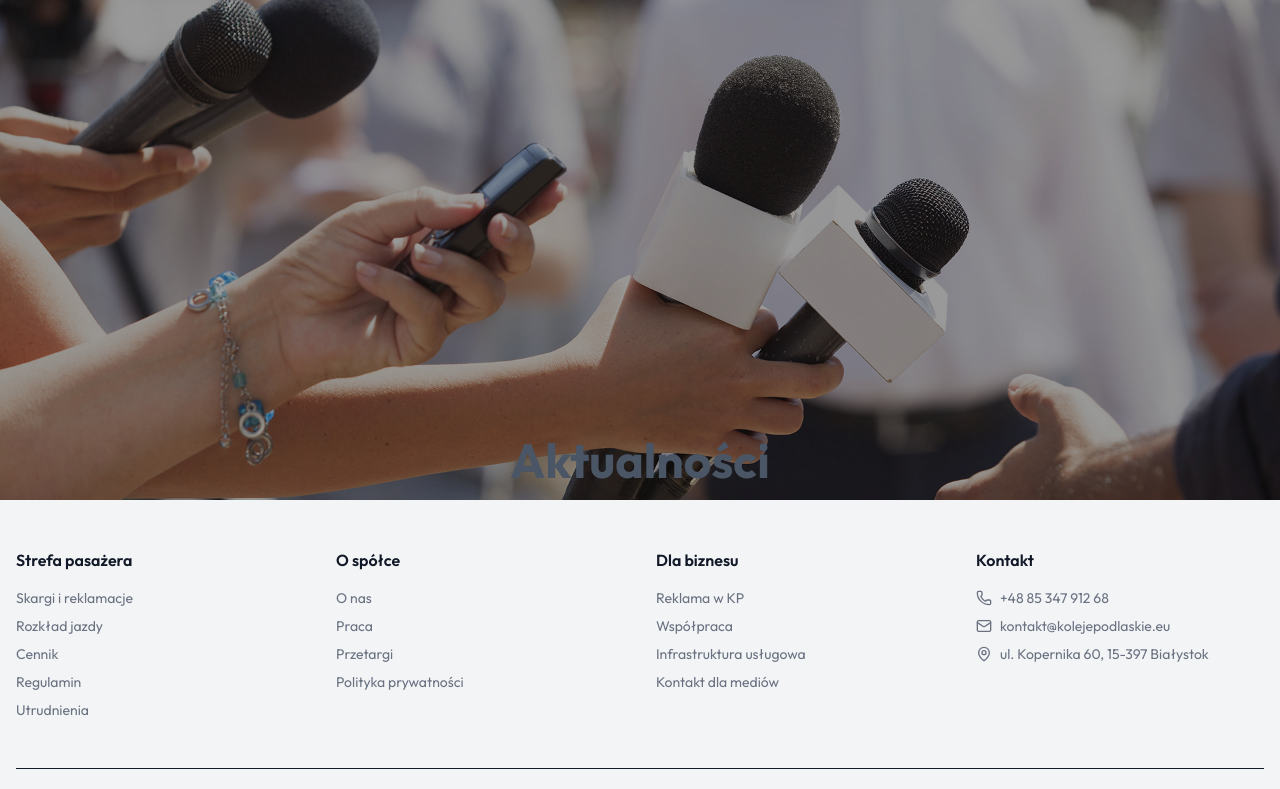
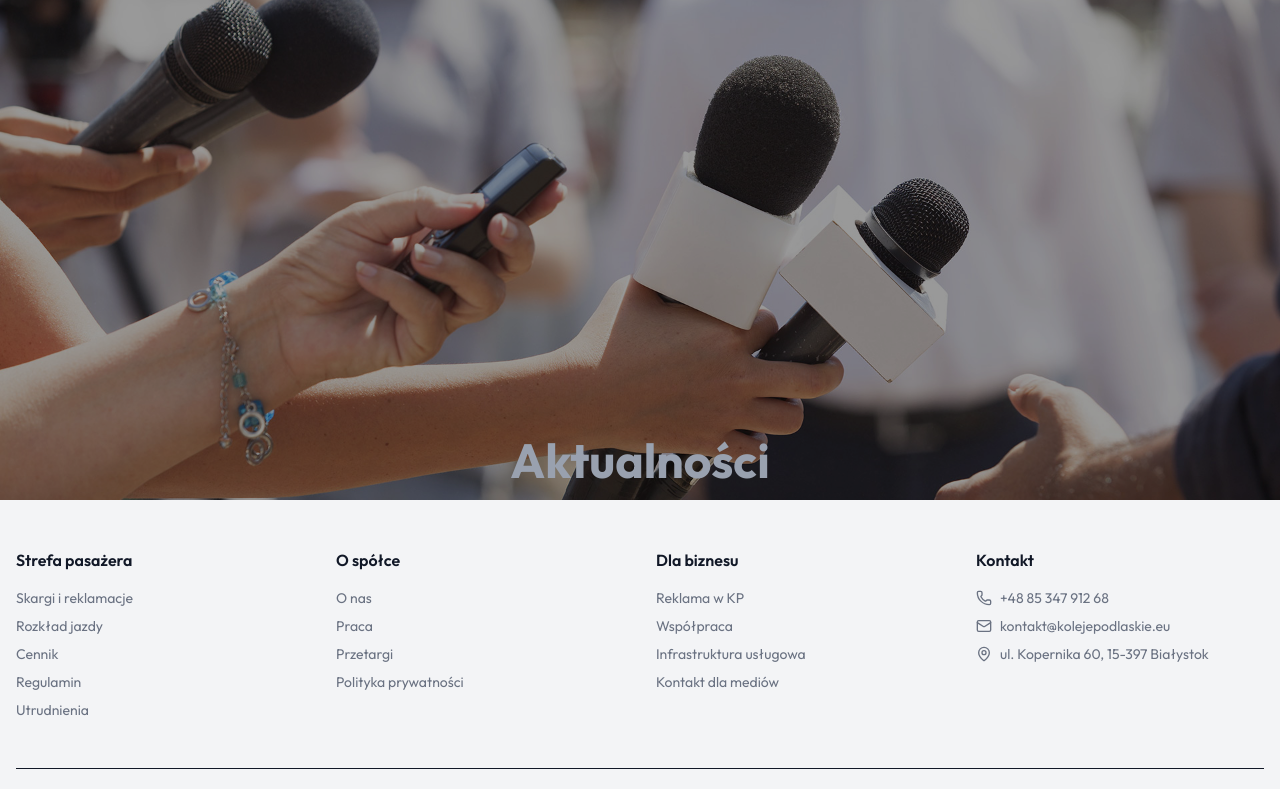
Before and after one commit to alsawave/alsawave.github.io, a plain HTML site: page pl/aktualnosci/index.html in a window 1280 px wide. Shown: the top 789 px of the page. Drawn offline with nearby package versions, Linux system fonts and the light colour scheme.

Commit message:
Update index.html

```diff
--- a/pl/aktualnosci/index.html
+++ b/pl/aktualnosci/index.html
@@ -19,9 +19,9 @@
 
     <div class="absolute inset-0 bg-black/40"></div>
 
-    <div class="container mx-auto px-4 relative z-10">
+    <div class="container mx-auto px-6 relative z-10">
 
-            <h2 class="text-5xl font-bold flex items-center justify-center text-center text-gray-600">
+            <h2 class="text-5xl font-bold flex items-center justify-center text-center text-gray-400">
                 <span>Aktualności</span>
             </h2>
 
```
